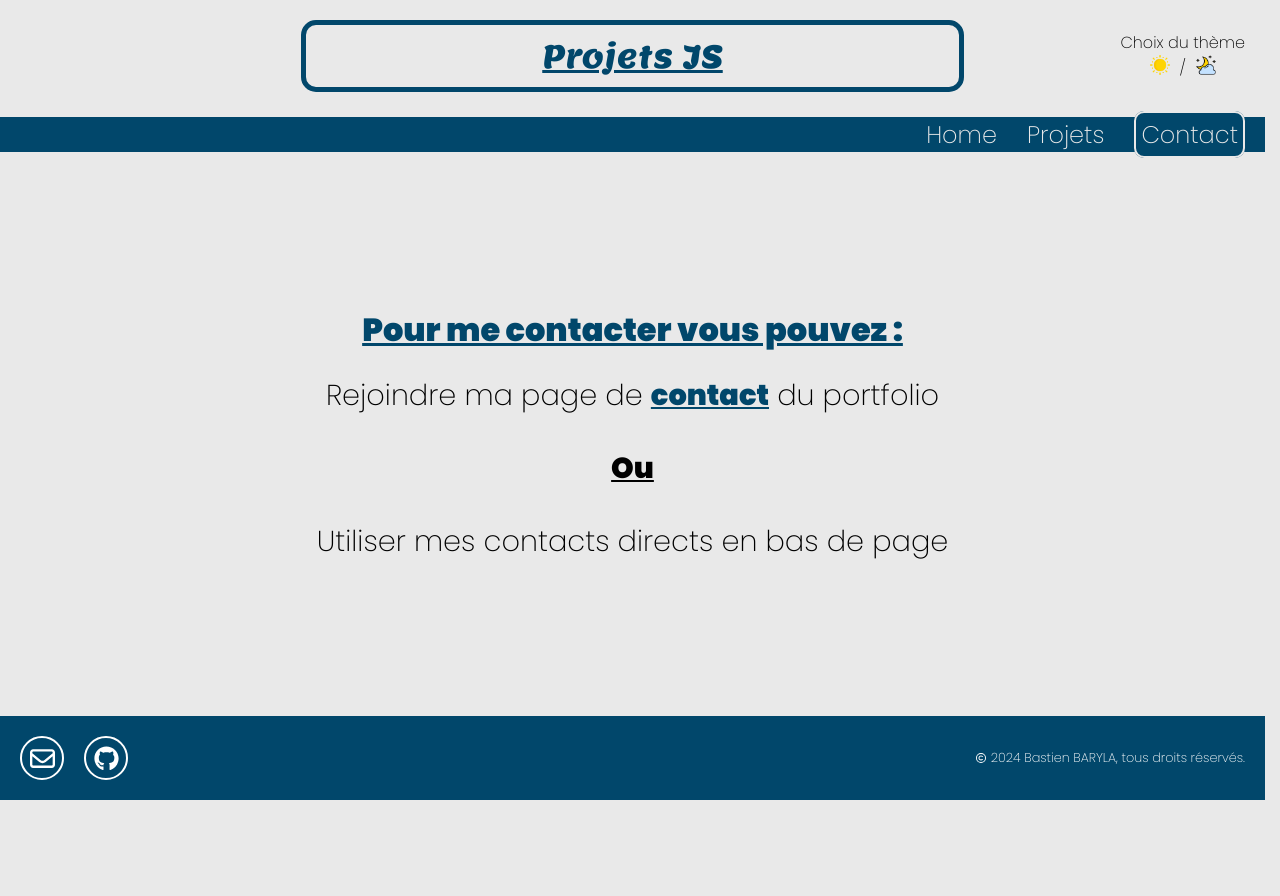
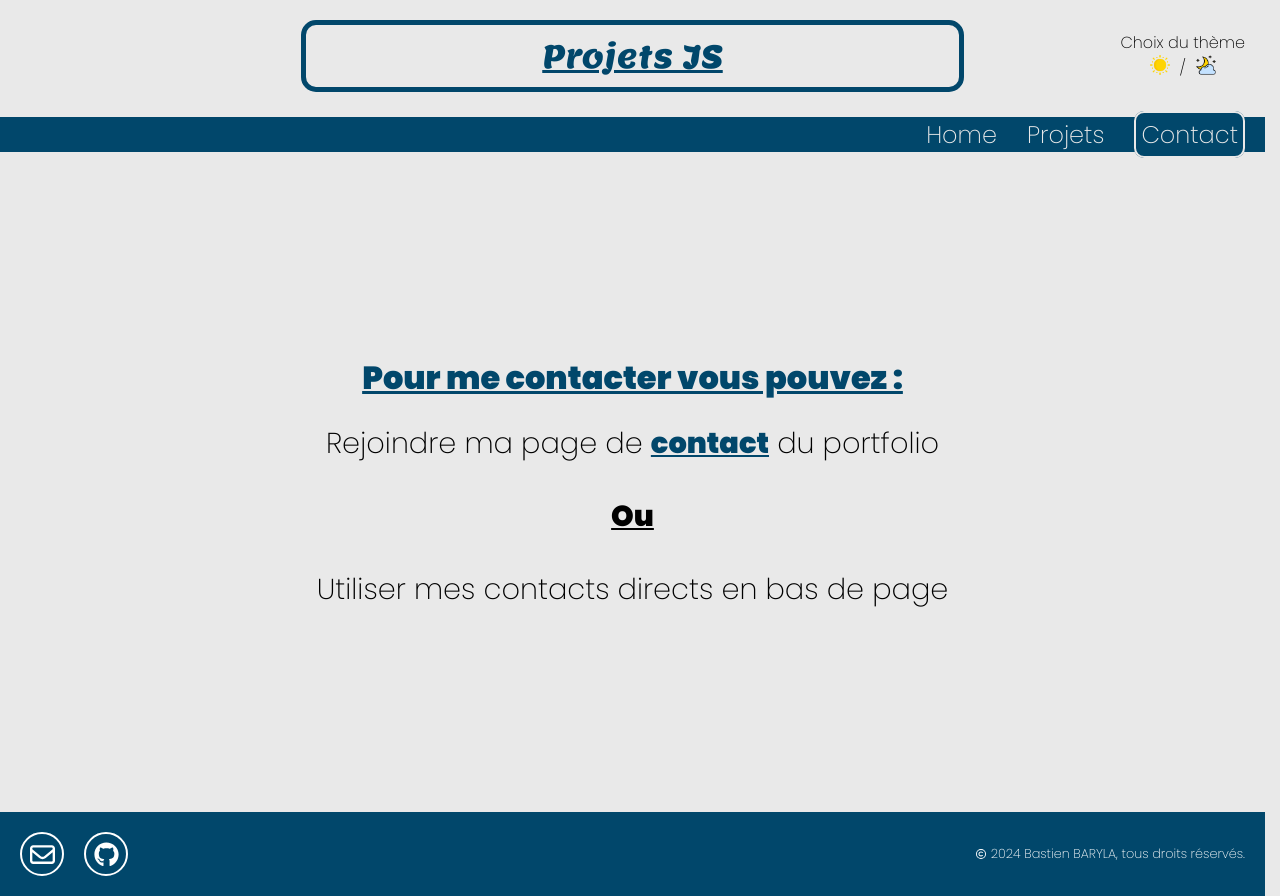
Before and after one commit to mel0ness/projetsJS, a React (Vite) app: page /contact in a window 1280 px wide. Before the commit the page ends 800 px from the top, so only its background shows below. Built offline with nearby package versions, Linux system fonts and the light colour scheme.

Commit message:
Correction et taille component contact

```diff
--- a/src/style/pages/Contact/contact.scss
+++ b/src/style/pages/Contact/contact.scss
@@ -24,6 +24,8 @@
     gap: 20px;
     padding-top: 20px;
         padding-bottom: 20px;
+        min-height: 70vh;
+        justify-content: center;
 
     &.Dark {
         background-color: variables.$color1;
@@ -33,6 +35,9 @@
     @media (min-width: 1150px) {
         padding-top: 50px;
         padding-bottom: 50px;
+    }
+    @media(min-width: 1600px) {
+        min-height: unset;
     }
 }
 
```
